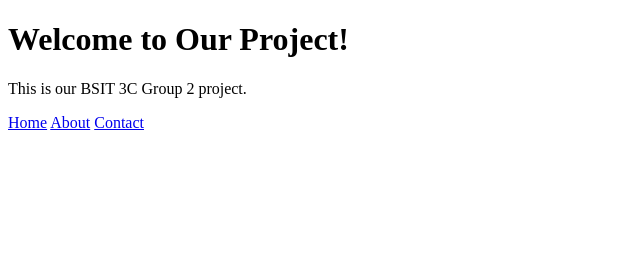
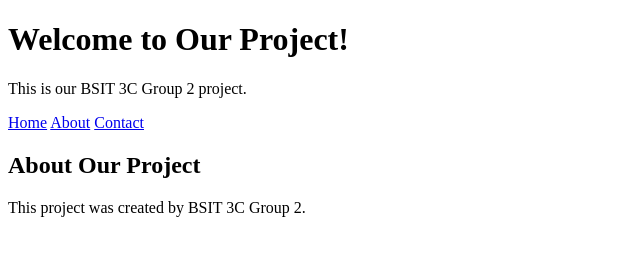
Before and after one commit to ejrderesma-svg/Deresma-BSIT3C, a website: page index.html in a window 1280 px wide. Shown: the whole page, without its empty margins (0-640 px from the left). Drawn offline with Linux system fonts and the light colour scheme.

Commit message:
Added about section

```diff
--- a/index.html
+++ b/index.html
@@ -14,5 +14,10 @@
         <a href="#">Contact</a>
     </nav>
 
+     <section>
+        <h2>About Our Project</h2>
+        <p>This project was created by BSIT 3C Group 2.</p>
+    </section>
+
 </body>
 </html>
```
